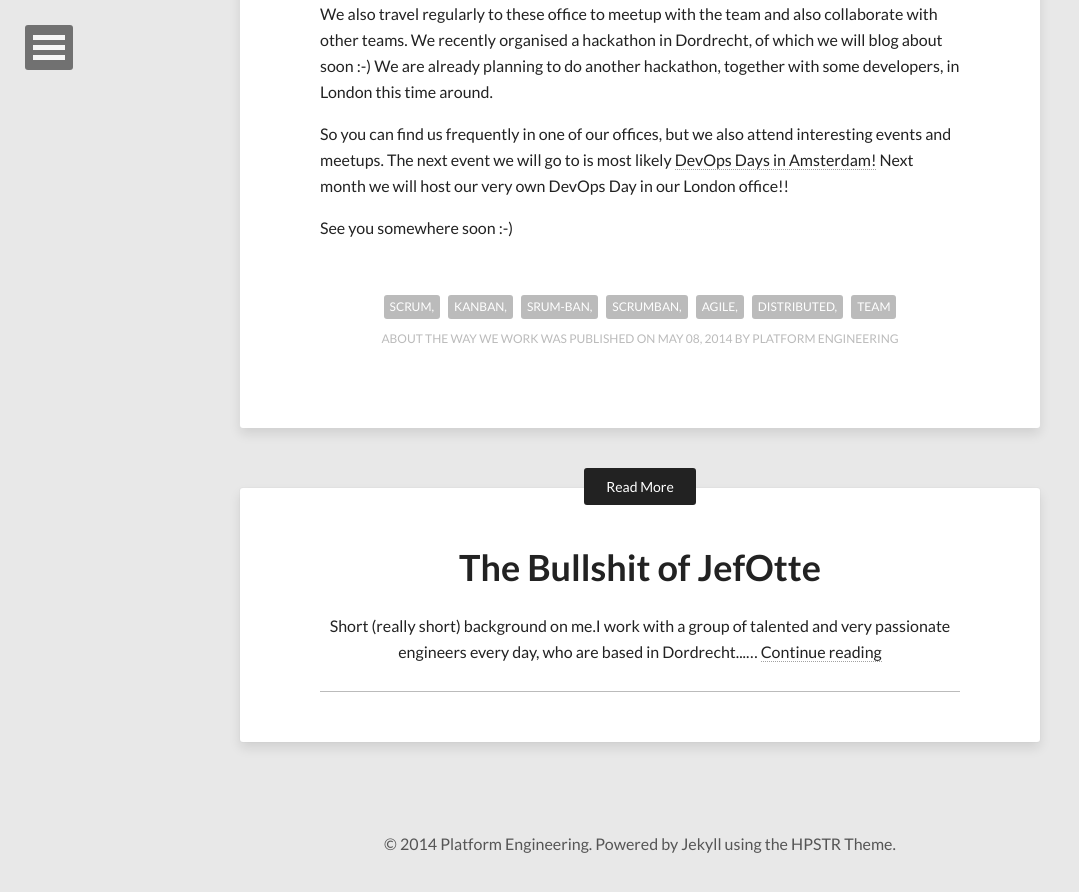
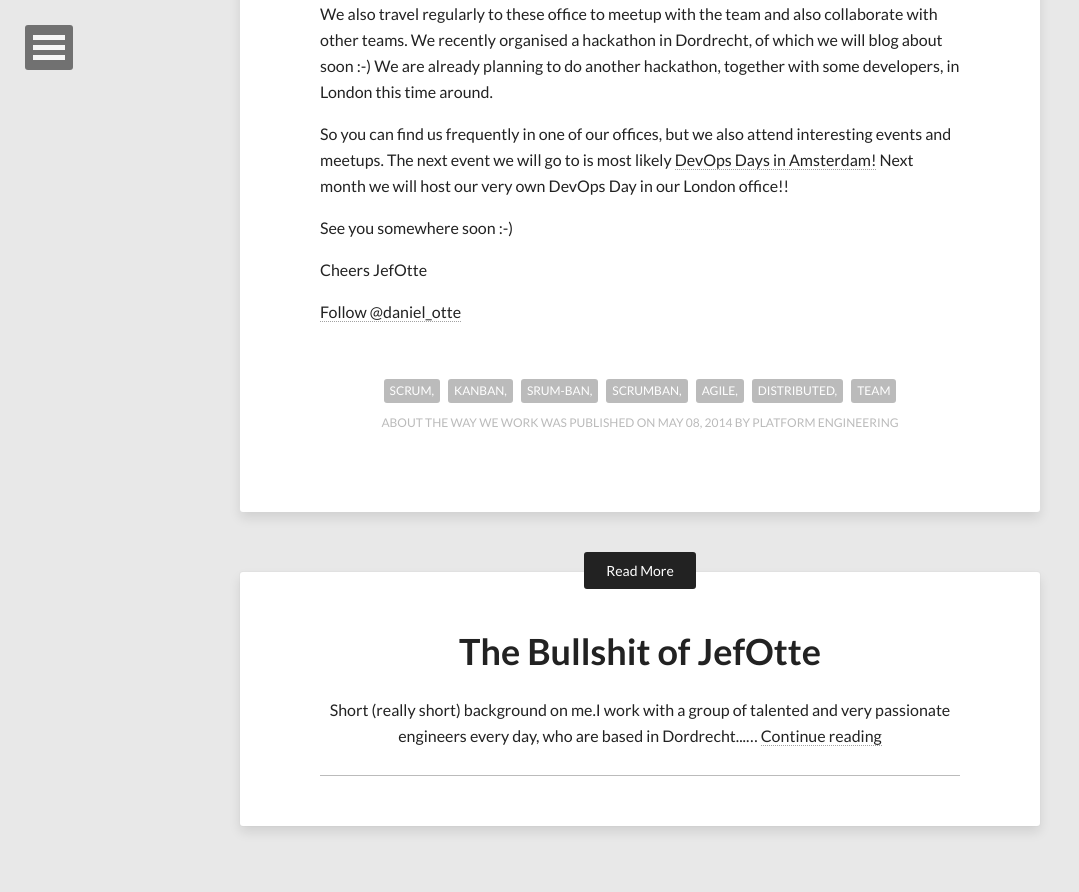
Before and after one commit to keymon/springerpe.github.io, a Jekyll site: the page built from _posts/2014-05-10-how-we-work.md, in a window 1280 px wide and 900 px high, scrolled down 2870 px. Shown: the top 892 px of the window, without its empty margins (0-1079 px from the left). Built offline with Jekyll 4.4.1, drawn with Linux system fonts in a browser that asks for light colours; nearby versions of some CDN libraries; comment, search, counter and statistics services are not loaded.

Commit message:
signed posts

```diff
--- a/_posts/2014-05-10-how-we-work.md
+++ b/_posts/2014-05-10-how-we-work.md
@@ -1,5 +1,5 @@
 ---
-author: jefe_problemas
+author: JefOtte
 date: 2014-05-08
 title: 'About the way we work'
 category: process
@@ -64,3 +64,8 @@
 So you can find us frequently in one of our offices, but we also attend interesting events and meetups. The next event we will go to is most likely [DevOps Days in Amsterdam!](http://devopsdays.org/events/2014-amsterdam/) Next month we will host our very own DevOps Day in our London office!!
 
 See you somewhere soon :-)
+
+Cheers JefOtte
+
+<a href="https://twitter.com/daniel_otte" class="twitter-follow-button" data-show-count="false" data-size="large">Follow @daniel_otte</a>
+<script>!function(d,s,id){var js,fjs=d.getElementsByTagName(s)[0],p=/^http:/.test(d.location)?'http':'https';if(!d.getElementById(id)){js=d.createElement(s);js.id=id;js.src=p+'://platform.twitter.com/widgets.js';fjs.parentNode.insertBefore(js,fjs);}}(document, 'script', 'twitter-wjs');</script>
```
